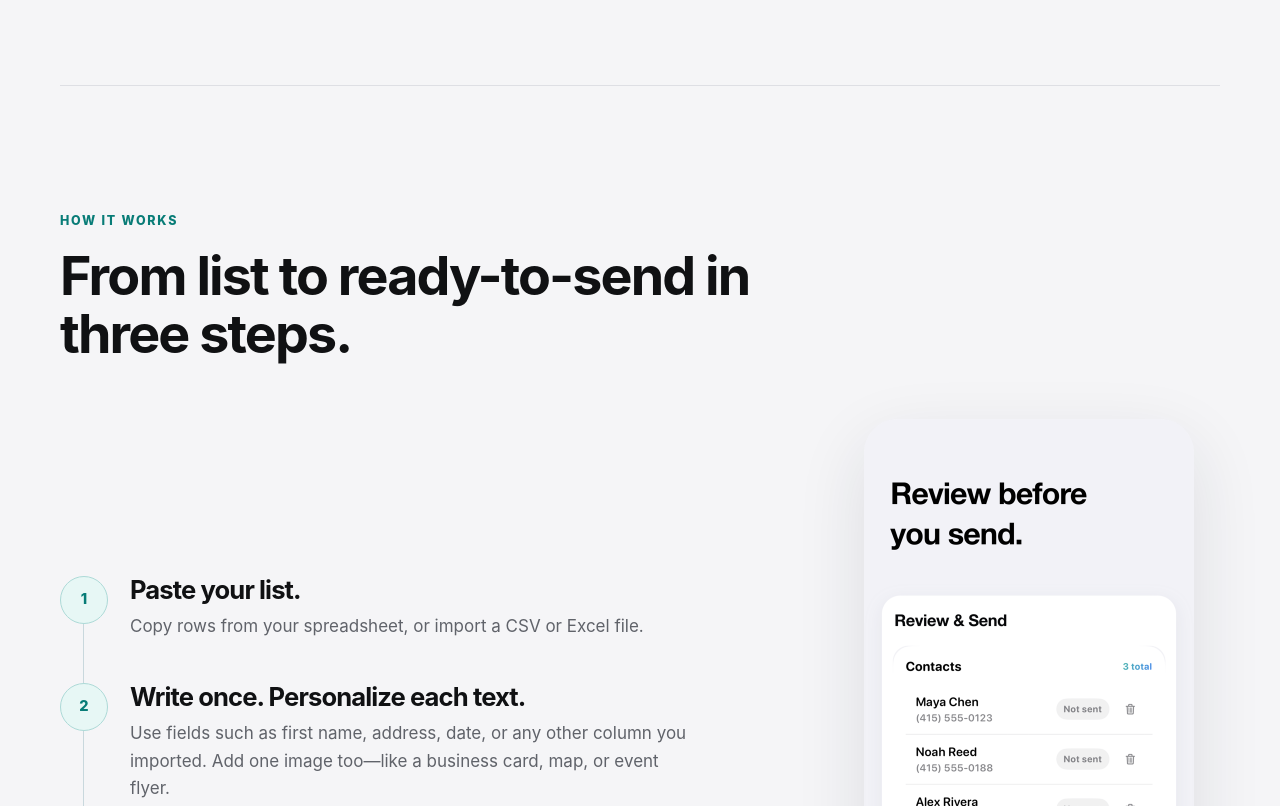
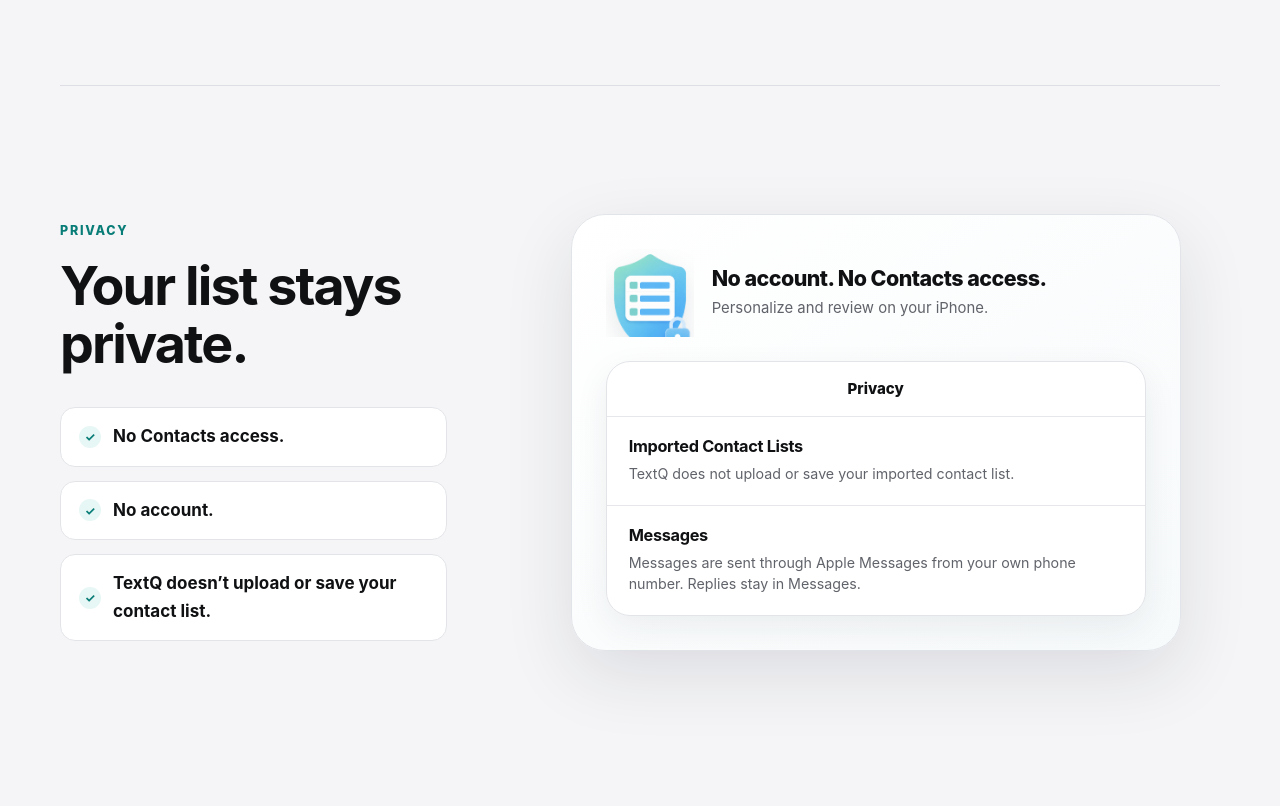
Before and after one commit to sunsimengkira/textq-site, a plain HTML site: page index.html in a window 1280 px wide. Shown: the part 1610-2416 px from the top of the page. Drawn offline with Linux system fonts and the light colour scheme.

Commit message:
Refine privacy visual and move it earlier

```diff
--- a/assets/css/site.css
+++ b/assets/css/site.css
@@ -568,8 +568,8 @@
 
 .privacy-section {
   display: grid;
-  grid-template-columns: 1fr minmax(270px, .55fr);
-  gap: 84px;
+  grid-template-columns: minmax(280px, .72fr) minmax(440px, 1.28fr);
+  gap: clamp(56px, 7vw, 84px);
   padding-block: 128px;
   align-items: center;
 }
@@ -622,13 +622,103 @@
 }
 
 .privacy-visual {
-  width: min(100%, 330px);
+  width: min(100%, 610px);
+  margin: 0;
   justify-self: center;
 }
 
-.privacy-visual img {
-  width: 100%;
-  filter: drop-shadow(0 20px 30px rgba(25, 37, 52, .1));
+.privacy-art {
+  padding: clamp(24px, 3vw, 34px);
+  border: 1px solid #e1e4e8;
+  border-radius: var(--radius-xl);
+  background: linear-gradient(145deg, #fff 0%, #f7fafb 100%);
+  box-shadow: var(--shadow);
+}
+
+.privacy-art-intro {
+  display: grid;
+  grid-template-columns: 88px minmax(0, 1fr);
+  gap: 18px;
+  margin-bottom: 24px;
+  align-items: center;
+}
+
+.privacy-mark {
+  position: relative;
+  display: block;
+  width: 88px;
+  height: 88px;
+  overflow: hidden;
+}
+
+.privacy-mark img {
+  position: absolute;
+  top: -14px;
+  left: -24px;
+  width: 136px;
+  max-width: none;
+  filter: drop-shadow(0 9px 13px rgba(25, 37, 52, .1));
+}
+
+.privacy-art-title,
+.privacy-art-subtitle,
+.privacy-panel-title,
+.privacy-panel-item p {
+  margin: 0;
+}
+
+.privacy-art-title {
+  color: var(--ink);
+  font-size: clamp(1.08rem, 1.7vw, 1.34rem);
+  font-weight: 780;
+  letter-spacing: -.025em;
+  line-height: 1.18;
+}
+
+.privacy-art-subtitle {
+  margin-top: 7px;
+  color: var(--muted);
+  font-size: .93rem;
+  line-height: 1.45;
+}
+
+.privacy-panel {
+  overflow: hidden;
+  border: 1px solid #e2e4e8;
+  border-radius: var(--radius-lg);
+  background: rgba(255, 255, 255, .94);
+  box-shadow: var(--shadow-soft);
+}
+
+.privacy-panel-title {
+  padding: 15px 22px;
+  border-bottom: 1px solid #e6e7ea;
+  color: var(--ink);
+  font-size: .94rem;
+  font-weight: 760;
+  text-align: center;
+}
+
+.privacy-panel-item {
+  padding: 19px 22px 21px;
+}
+
+.privacy-panel-item + .privacy-panel-item {
+  border-top: 1px solid #e6e7ea;
+}
+
+.privacy-panel-item h3 {
+  margin-bottom: 6px;
+  color: var(--ink);
+  font-size: 1.02rem;
+  letter-spacing: -.02em;
+  line-height: 1.25;
+}
+
+.privacy-panel-item p {
+  color: var(--muted);
+  font-size: .89rem;
+  line-height: 1.5;
 }
 
 .pricing-section {
@@ -1179,7 +1269,7 @@
 
   .compact-shot,
   .privacy-visual {
-    width: min(78vw, 305px);
+    width: min(100%, 560px);
   }
 
   .sending-grid,
@@ -1201,6 +1291,10 @@
 
   .privacy-visual {
     order: 2;
+  }
+
+  .privacy-art {
+    padding: 24px;
   }
 
   .pricing-layout {
@@ -1367,9 +1461,28 @@
 
   .hero-visual,
   .compact-shot,
-  .privacy-visual,
   .send-shot {
     width: min(82vw, 300px);
+  }
+
+  .privacy-visual {
+    width: min(100%, 520px);
+  }
+
+  .privacy-art-intro {
+    grid-template-columns: 72px minmax(0, 1fr);
+    gap: 14px;
+  }
+
+  .privacy-mark {
+    width: 72px;
+    height: 72px;
+  }
+
+  .privacy-mark img {
+    top: -12px;
+    left: -20px;
+    width: 112px;
   }
 
   .steps-list li {
--- a/index.html
+++ b/index.html
@@ -73,6 +73,42 @@
       </div>
     </section>
 
+    <section class="privacy-section section-shell" aria-labelledby="privacy-title">
+      <div class="privacy-copy">
+        <p class="eyebrow">Privacy</p>
+        <h2 id="privacy-title">Your list stays private.</h2>
+        <ul class="trust-list">
+          <li>No Contacts access.</li>
+          <li>No account.</li>
+          <li>TextQ doesn’t upload or save your contact list.</li>
+        </ul>
+      </div>
+      <figure class="privacy-visual" aria-label="TextQ privacy and Messages details">
+        <div class="privacy-art">
+          <div class="privacy-art-intro">
+            <span class="privacy-mark" aria-hidden="true">
+              <img src="assets/images/textq-privacy.png" width="1254" height="1254" alt="">
+            </span>
+            <div>
+              <p class="privacy-art-title">No account. No Contacts access.</p>
+              <p class="privacy-art-subtitle">Personalize and review on your iPhone.</p>
+            </div>
+          </div>
+          <div class="privacy-panel">
+            <p class="privacy-panel-title">Privacy</p>
+            <div class="privacy-panel-item">
+              <h3>Imported Contact Lists</h3>
+              <p>TextQ does not upload or save your imported contact list.</p>
+            </div>
+            <div class="privacy-panel-item">
+              <h3>Messages</h3>
+              <p>Messages are sent through Apple Messages from your own phone number. Replies stay in Messages.</p>
+            </div>
+          </div>
+        </div>
+      </figure>
+    </section>
+
     <section class="how-section section-shell" id="how-it-works" aria-labelledby="how-title">
       <div class="section-heading">
         <p class="eyebrow">How it works</p>
@@ -140,21 +176,6 @@
       </div>
     </section>
 
-    <section class="privacy-section section-shell" aria-labelledby="privacy-title">
-      <div class="privacy-copy">
-        <p class="eyebrow">Privacy</p>
-        <h2 id="privacy-title">Your list stays private.</h2>
-        <ul class="trust-list">
-          <li>No Contacts access.</li>
-          <li>No account.</li>
-          <li>TextQ doesn’t upload or save your contact list.</li>
-        </ul>
-      </div>
-      <figure class="privacy-visual">
-        <img src="assets/images/textq-privacy.png" width="1254" height="1254" alt="A contact list protected by a shield and lock.">
-      </figure>
-    </section>
-
     <section class="pricing-section">
       <div class="section-shell pricing-layout">
         <div class="pricing-intro">
```
